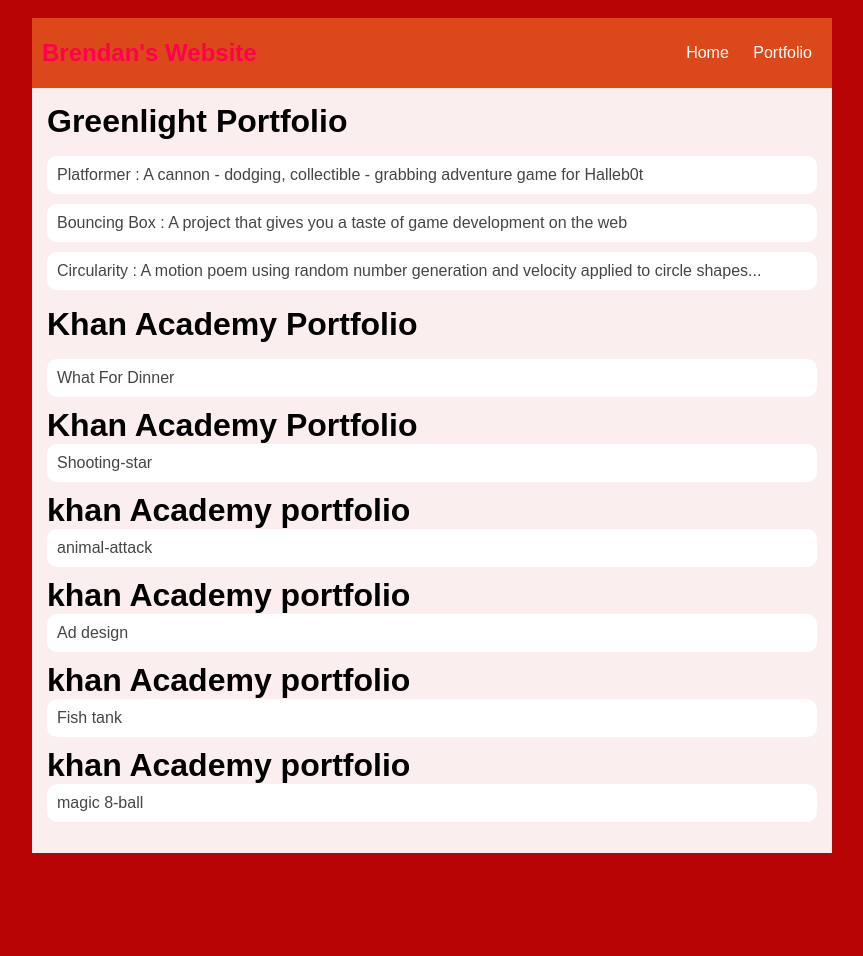
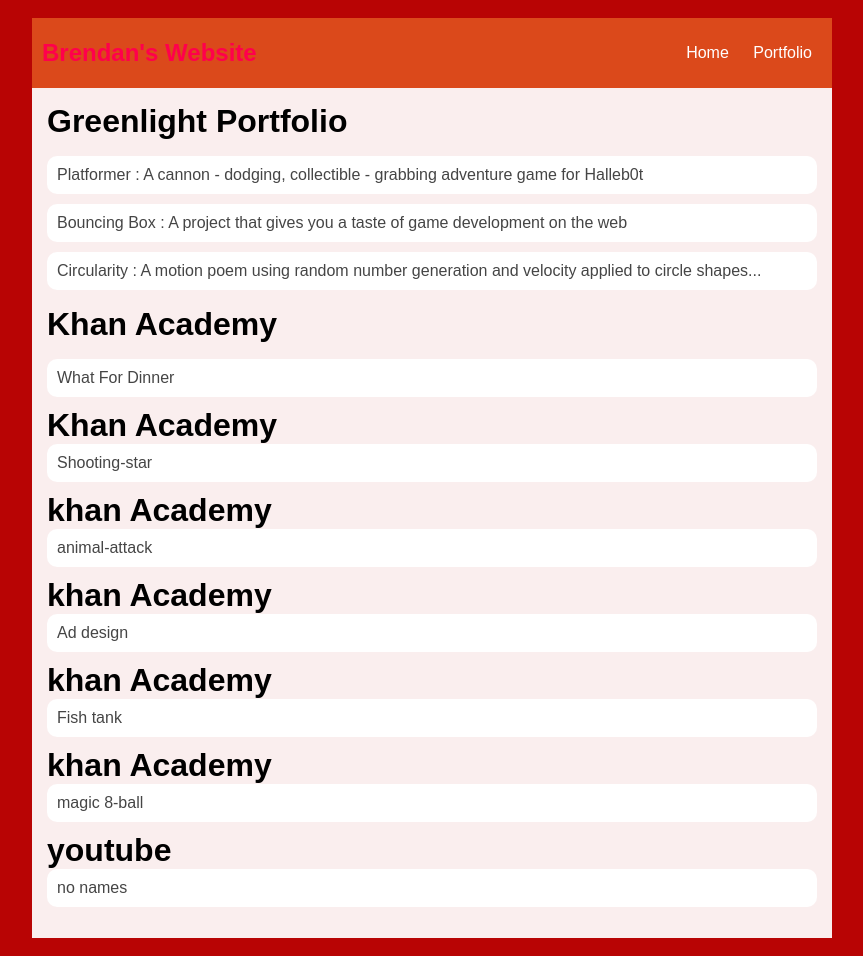
Before and after one commit to brendanjohnson16/brendanjohnson.github.io, a plain HTML site: page portfolio.html in a window 1280 px wide. Shown: the whole page, without its empty margins (208-1071 px from the left). Before the commit the page ends 871 px from the top, so only its background shows below. Drawn offline with Linux system fonts and the light colour scheme.

Commit message:
update portfolio

```diff
--- a/portfolio.html
+++ b/portfolio.html
@@ -108,28 +108,32 @@
                         <li><a href="projects/bouncing-box/">Bouncing Box : A project that gives you a taste of game development on the web </a></li>
                          <li><a href="projects/circularity/">Circularity : A motion poem using random number generation and velocity applied to circle shapes...</a></li>
                     </ul>
-                    <h1>Khan Academy Portfolio</h1>
+                    <h1>Khan Academy </h1>
                     <ul id="portfolio">
                         <li><a href="https://www.khanacademy.org/computer-programming/spin-off-of-project-whats-for-dinner/5663897900597248">What For Dinner</a></li>
 
-                        <h1> Khan Academy Portfolio</h1>
+                        <h1> Khan Academy </h1>
                         <ul id="portfolio">
                             <li> <a href="https://www.khanacademy.org/computer-programming/spin-off-of-project-shooting-star/6032195582476288"> Shooting-star</a></li>
 
-                            <h1> khan Academy portfolio</h1>
+                            <h1> khan Academy </h1>
                             <ul id="portfolio">
                             <li> <a href="https://www.khanacademy.org/computer-programming/spin-off-of-project-animal-attack/6242503404077056">animal-attack</a></li>
 
-                            <h1> khan Academy portfolio</h1>
+                            <h1> khan Academy </h1>
                             <ul id="portfolio">
                             <li> <a href="https://www.khanacademy.org/computer-programming/spin-off-of-project-ad-design/4870920549744640">Ad design</a></li>
 
-                            <h1> khan Academy portfolio</h1>
+                            <h1> khan Academy </h1>
                             <ul id="portfolio">
                             <li> <a href="https://www.khanacademy.org/computer-programming/spin-off-of-project-fish-tank/5963885191938048">Fish tank</a></li>
-                            <h1> khan Academy portfolio</h1>
+                            <h1> khan Academy </h1>
                             <ul id="portfolio">
                             <li> <a href="https://www.khanacademy.org/computer-programming/spin-off-of-project-magic-8-ball/5851792952311808">magic 8-ball</a></li>
+                            <h1>youtube</h1>
+                            <ul id="portfolio">
+                            <li> <a herf="https://www.youtube.com/watch?v=-TRaJJHdtmc&list=PLY9MuHBSV60MjssvQLN5Vkka-70nONddD&index=42">no names</a> </li>
+
 
             </main>
         </div>
```
